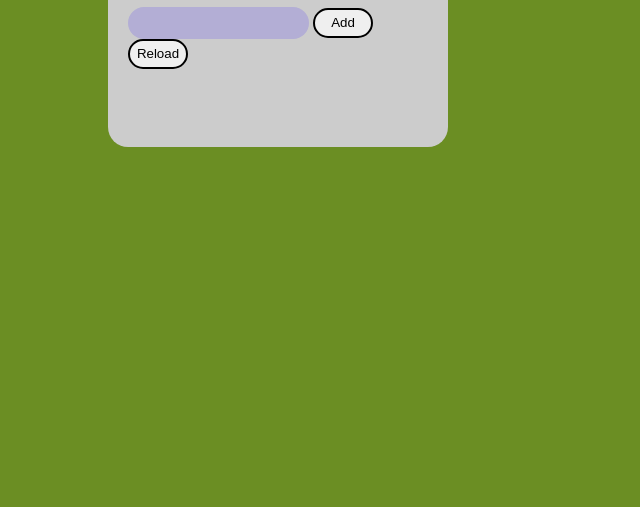
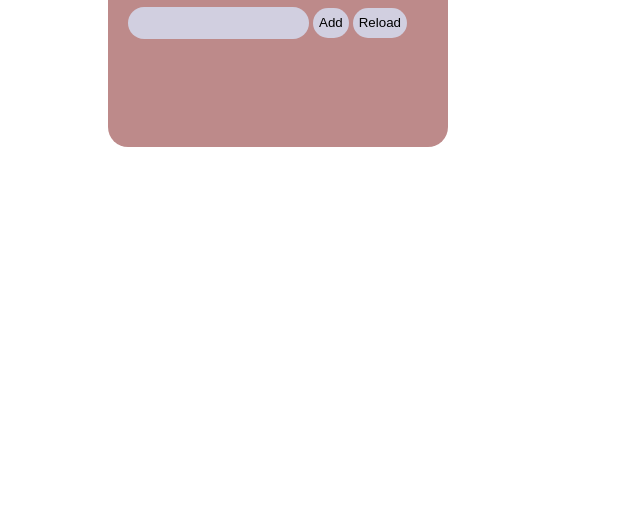
Before and after one commit to acidicsameer/todo-list-using-js-, a plain HTML site: page index.html in a window 1280 px wide. Shown: the part 293-800 px from the top of the page, without its empty margins (0-640 px from the left). Drawn offline with Linux system fonts and the light colour scheme.

Commit message:
some code are removed

```diff
--- a/style.css
+++ b/style.css
@@ -1,33 +1,17 @@
 .container{
-    background-color:#ccc;
+    background-color:#bd8a8a;
     margin-left:100px;
     margin-top:200px;
     padding:20px;
     height:200px;
     width:300px;
     border-radius: 20px;
-    position: relative;
-}body{
-    background-color:olivedrab;
-}
 
-input{
-    background:rgb(179, 174, 213);
+
+
+input,button{
+    background:rgb(209, 207, 224);
     border: none;
     border-radius: 20px;
     height:30px;
 }
-button{
-    height:30px;
-    width:60px;
-    border-radius: 15px;
-    border:2px solid black
-}
-button:hover{
-    background: #000;
-    color:white;
-    transition-duration: .5s;
-    transition-property: all;
-    transition-timing-function: ease-in-out;
-
-}
```
